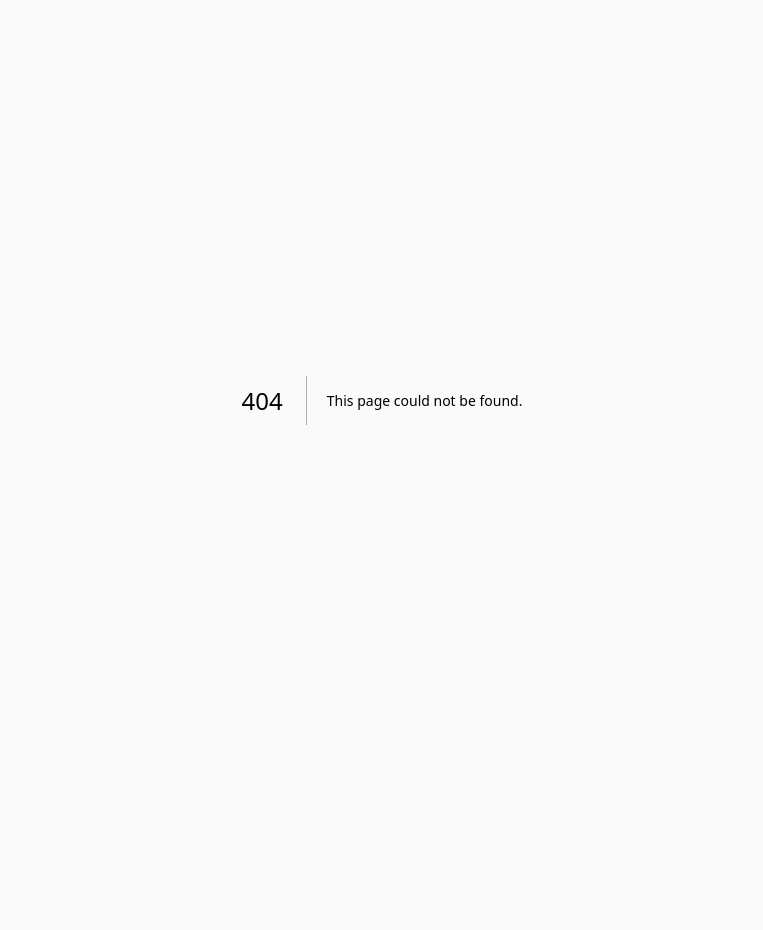
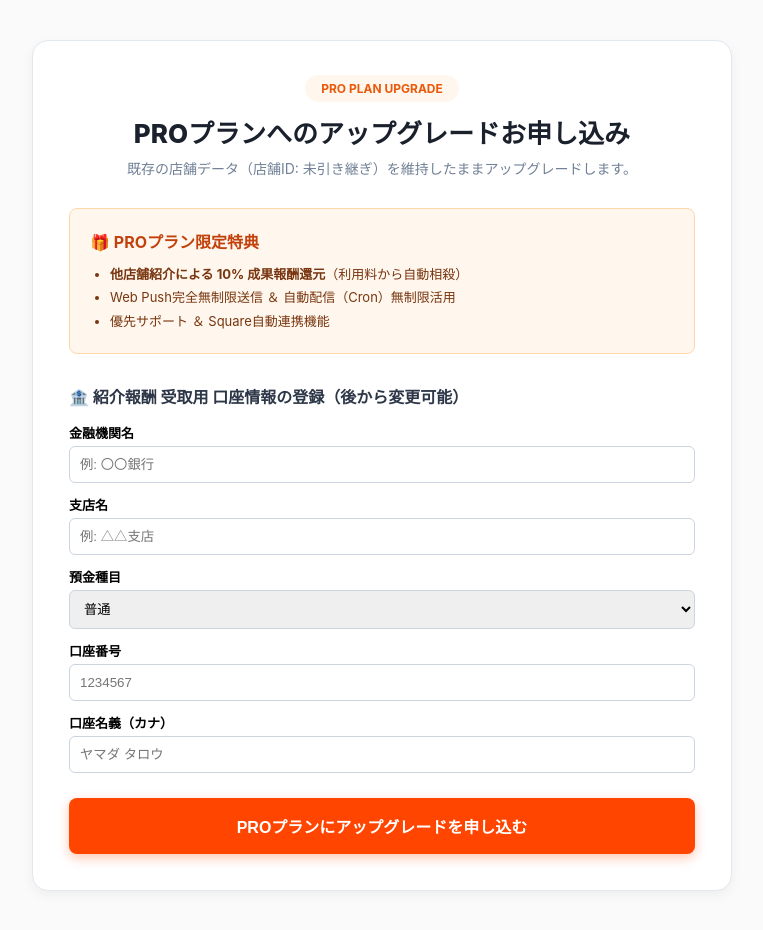
Before and after one commit to thellcishii-lang/push-taro, a Next.js app: page /upgrade/pro in a window 1280 px wide. Before the commit this address had no page. Shown: the whole page, without its empty margins (258-1021 px from the left). Before the commit the page ends 800 px from the top, so only its background shows below. Built offline with nearby package versions, Linux system fonts and the light colour scheme; no server answers.

Commit message:
Create page.tsx

```diff
--- /dev/null
+++ b/app/upgrade/pro/page.tsx
@@ -0,0 +1,226 @@
+'use client';
+
+import { useState, useEffect, Suspense } from 'react';
+import { useSearchParams, useRouter } from 'next/navigation';
+import Link from 'next/link';
+import { auth } from '@/lib/firebase-client';
+import { onAuthStateChanged } from 'firebase/auth';
+
+function ProUpgradeContent() {
+  const searchParams = useSearchParams();
+  const router = useRouter();
+  const shopId = searchParams.get('shopId');
+
+  const [user, setUser] = useState<any>(null);
+  const [bankName, setBankName] = useState('');
+  const [branchName, setBranchName] = useState('');
+  const [accountType, setAccountType] = useState('savings');
+  const [accountNumber, setAccountNumber] = useState('');
+  const [accountHolder, setAccountHolder] = useState('');
+
+  const [loading, setLoading] = useState(false);
+  const [submitted, setSubmitted] = useState(false);
+
+  useEffect(() => {
+    const unsub = onAuthStateChanged(auth, (u) => {
+      if (u) {
+        setUser(u);
+      }
+    });
+    return () => unsub();
+  }, []);
+
+  const handleSubmit = async (e: React.FormEvent) => {
+    e.preventDefault();
+    if (!shopId) {
+      alert('店舗IDが確認できません。管理画面から再度やり直してください。');
+      return;
+    }
+
+    setLoading(true);
+    try {
+      const idToken = user ? await user.getIdToken() : '';
+      const res = await fetch('/api/upgrade-request/pro', {
+        method: 'POST',
+        headers: {
+          'Content-Type': 'application/json',
+          'Authorization': `Bearer ${idToken}`,
+        },
+        body: JSON.stringify({
+          shopId,
+          bankAccount: {
+            bankName,
+            branchName,
+            accountType,
+            accountNumber,
+            accountHolder,
+          },
+        }),
+      });
+
+      if (!res.ok) {
+        const data = await res.json();
+        throw new Error(data.error || 'お申し込みに失敗しました。');
+      }
+
+      setSubmitted(true);
+    } catch (err: any) {
+      alert('エラー: ' + err.message);
+    } finally {
+      setLoading(false);
+    }
+  };
+
+  if (submitted) {
+    return (
+      <div style={{ maxWidth: '650px', margin: '60px auto', padding: '20px', fontFamily: 'sans-serif' }}>
+        <div style={{ background: '#fff7ed', padding: '40px 30px', borderRadius: '12px', textAlign: 'center', border: '1px solid #fed7aa' }}>
+          <h2 style={{ color: '#c2410c', marginBottom: '16px', fontSize: '24px' }}>🔥 PROプランお申し込みを受け付けました</h2>
+          <p style={{ lineHeight: '1.8', color: '#374151', marginBottom: '24px', fontSize: '15px' }}>
+            ご登録ありがとうございます。手続き完了のご案内をメールにてお送りいたしました。<br />
+            既存の顧客データ（Push登録）はすべてそのままPROプランへ引き継がれます。
+          </p>
+          <Link
+            href="/admin"
+            style={{
+              display: 'inline-block',
+              background: '#ea580c',
+              color: '#fff',
+              padding: '12px 28px',
+              borderRadius: '6px',
+              textDecoration: 'none',
+              fontWeight: 'bold',
+            }}
+          >
+            店舗管理画面へ戻る
+          </Link>
+        </div>
+      </div>
+    );
+  }
+
+  return (
+    <div style={{ maxWidth: '700px', margin: '40px auto', padding: '0 20px', fontFamily: '-apple-system, BlinkMacSystemFont, sans-serif' }}>
+      <div style={{ background: '#ffffff', padding: '36px', borderRadius: '16px', border: '1px solid #e2e8f0', boxShadow: '0 4px 12px rgba(0,0,0,0.05)' }}>
+
+        <div style={{ textAlign: 'center', marginBottom: '30px' }}>
+          <span style={{ background: '#fff7ed', color: '#ea580c', padding: '6px 16px', borderRadius: '20px', fontSize: '12px', fontWeight: 'bold' }}>
+            PRO PLAN UPGRADE
+          </span>
+          <h1 style={{ fontSize: '26px', fontWeight: '800', margin: '16px 0 8px 0', color: '#1a202c' }}>
+            PROプランへのアップグレードお申し込み
+          </h1>
+          <p style={{ fontSize: '14px', color: '#718096', margin: 0 }}>
+            既存の店舗データ（店舗ID: <code>{shopId || '未引き継ぎ'}</code>）を維持したままアップグレードします。
+          </p>
+        </div>
+
+        {/* PROプランメリットカード */}
+        <div style={{ background: '#fff7ed', border: '1px solid #fed7aa', padding: '20px', borderRadius: '8px', marginBottom: '30px' }}>
+          <h3 style={{ margin: '0 0 10px 0', fontSize: '16px', color: '#c2410c' }}>🎁 PROプラン限定特典</h3>
+          <ul style={{ fontSize: '13px', color: '#78350f', margin: 0, paddingLeft: '20px', lineHeight: '1.8' }}>
+            <li><strong>他店舗紹介による 10% 成果報酬還元</strong>（利用料から自動相殺）</li>
+            <li>Web Push完全無制限送信 ＆ 自動配信（Cron）無制限活用</li>
+            <li>優先サポート ＆ Square自動連携機能</li>
+          </ul>
+        </div>
+
+        <form onSubmit={handleSubmit}>
+          <h3 style={{ fontSize: '16px', fontWeight: 'bold', marginBottom: '15px', color: '#2d3748' }}>
+            🏦 紹介報酬 受取用 口座情報の登録（後から変更可能）
+          </h3>
+
+          <div style={{ display: 'flex', flexDirection: 'column', gap: '12px', marginBottom: '25px' }}>
+            <div>
+              <label style={{ display: 'block', marginBottom: '4px', fontWeight: 'bold', fontSize: '13px' }}>金融機関名</label>
+              <input
+                type="text"
+                required
+                placeholder="例: 〇〇銀行"
+                value={bankName}
+                onChange={(e) => setBankName(e.target.value)}
+                style={{ width: '100%', padding: '10px', borderRadius: '6px', border: '1px solid #cbd5e0', boxSizing: 'border-box' }}
+              />
+            </div>
+
+            <div>
+              <label style={{ display: 'block', marginBottom: '4px', fontWeight: 'bold', fontSize: '13px' }}>支店名</label>
+              <input
+                type="text"
+                required
+                placeholder="例: △△支店"
+                value={branchName}
+                onChange={(e) => setBranchName(e.target.value)}
+                style={{ width: '100%', padding: '10px', borderRadius: '6px', border: '1px solid #cbd5e0', boxSizing: 'border-box' }}
+              />
+            </div>
+
+            <div>
+              <label style={{ display: 'block', marginBottom: '4px', fontWeight: 'bold', fontSize: '13px' }}>預金種目</label>
+              <select
+                value={accountType}
+                onChange={(e) => setAccountType(e.target.value)}
+                style={{ width: '100%', padding: '10px', borderRadius: '6px', border: '1px solid #cbd5e0', boxSizing: 'border-box' }}
+              >
+                <option value="savings">普通</option>
+                <option value="checking">当座</option>
+              </select>
+            </div>
+
+            <div>
+              <label style={{ display: 'block', marginBottom: '4px', fontWeight: 'bold', fontSize: '13px' }}>口座番号</label>
+              <input
+                type="text"
+                required
+                placeholder="1234567"
+                value={accountNumber}
+                onChange={(e) => setAccountNumber(e.target.value)}
+                style={{ width: '100%', padding: '10px', borderRadius: '6px', border: '1px solid #cbd5e0', boxSizing: 'border-box' }}
+              />
+            </div>
+
+            <div>
+              <label style={{ display: 'block', marginBottom: '4px', fontWeight: 'bold', fontSize: '13px' }}>口座名義（カナ）</label>
+              <input
+                type="text"
+                required
+                placeholder="ヤマダ タロウ"
+                value={accountHolder}
+                onChange={(e) => setAccountHolder(e.target.value)}
+                style={{ width: '100%', padding: '10px', borderRadius: '6px', border: '1px solid #cbd5e0', boxSizing: 'border-box' }}
+              />
+            </div>
+          </div>
+
+          <button
+            type="submit"
+            disabled={loading}
+            style={{
+              width: '100%',
+              padding: '16px',
+              background: '#ff4500',
+              color: '#fff',
+              border: 'none',
+              borderRadius: '8px',
+              fontWeight: 'bold',
+              fontSize: '16px',
+              cursor: 'pointer',
+              boxShadow: '0 4px 12px rgba(255, 69, 0, 0.3)'
+            }}
+          >
+            {loading ? '処理中...' : 'PROプランにアップグレードを申し込む'}
+          </button>
+        </form>
+
+      </div>
+    </div>
+  );
+}
+
+export default function ProUpgradePage() {
+  return (
+    <Suspense fallback={<div style={{ padding: '60px', textAlign: 'center' }}>読み込み中...</div>}>
+      <ProUpgradeContent />
+    </Suspense>
+  );
+}
```
